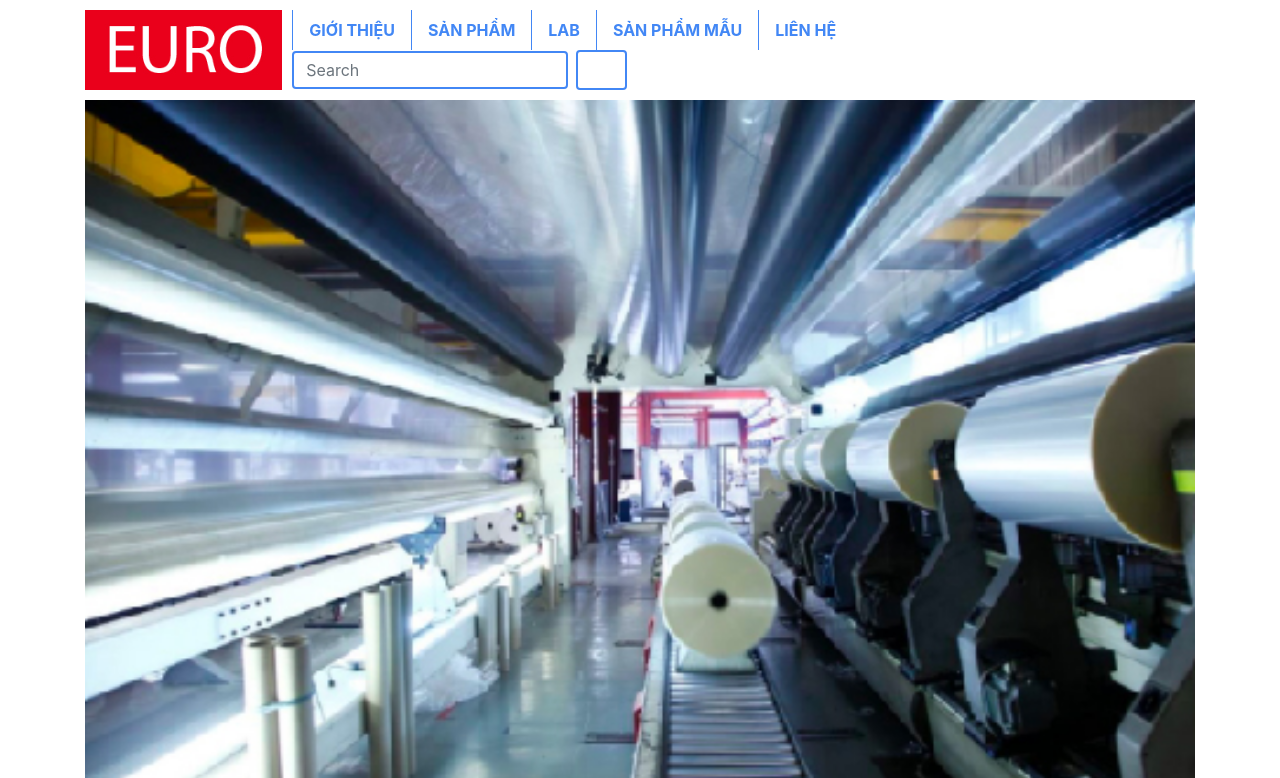
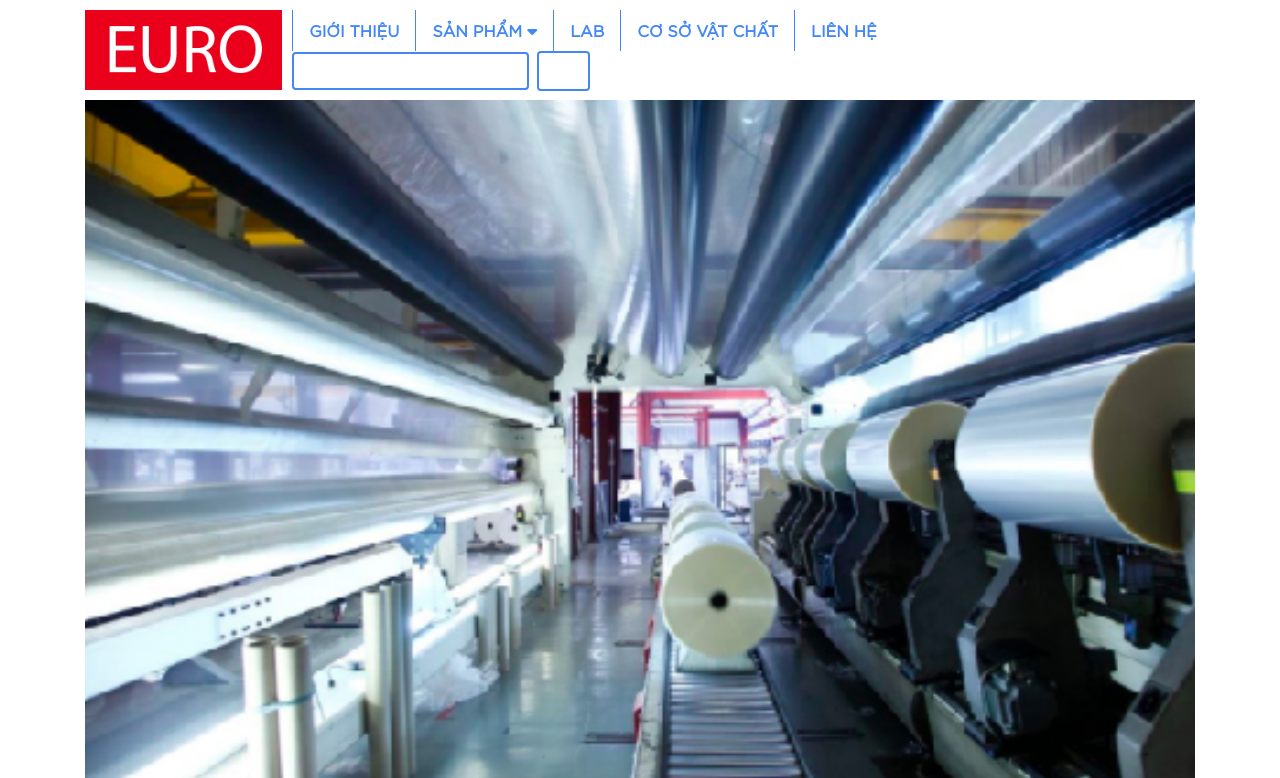
Before and after one commit to mnit016/mnit016.github.io, a PHP site: page / in a window 1280 px wide. Shown: the top 778 px of the page. Run offline with PHP 8.4, Linux system fonts and the light colour scheme; some libraries are stand-ins or nearby versions.

Commit message:
update nav

```diff
--- a/public/components/navbar.html
+++ b/public/components/navbar.html
@@ -1,27 +1,27 @@
-<nav>
+<nav class="euro-font-content-book">
     <div class="">
         <div class="container">
             <div class="col-12">
                 <img src="./ext/img/LOGO-EURO.jpg" alt="">
                 <ul class="row">
                     <li class="">
-                        <a class="nav-link" href="home.html">GIỚI THIỆU <span class="sr-only">(current)</span></a>
+                        <a class="nav-link" href="#why-euro">GIỚI THIỆU <span class="sr-only">(current)</span></a>
                     </li>
                     <li class="">
-                        <a class="nav-link" href="products.html">SẢN PHẨM</a>
+                        <a class="nav-link dropdown-icon-after" href="#products">SẢN PHẨM</a>
                     </li>
                     <li class="">
-                        <a class="nav-link" href="lab.html">LAB</a>
+                        <a class="nav-link" href="#lab">LAB</a>
                     </li>
                     <li class="">
-                        <a class="nav-link" href="demo.html">SẢN PHẨM MẪU</a>
+                        <a class="nav-link" href="#infra">CƠ SỞ VẬT CHẤT</a>
                     </li>
                     <li class="">
-                        <a class="nav-link" href="contact.html">LIÊN HỆ</a>
+                        <a class="nav-link" href="#contact">LIÊN HỆ</a>
                     </li>
                     <li class="nav-item">
                         <form class="form-inline my-2 my-lg-0">
-                            <input class="form-control mr-sm-2" type="search" placeholder="Search" aria-label="Search" />
+                            <input class="form-control mr-sm-2" type="search" aria-label="Search" />
                             <button class="btn btn-outline-success my-2 my-sm-0" type="submit">
                                 VN
                             </button>
--- a/public/contact.html
+++ b/public/contact.html
@@ -1,5 +1,4 @@
-<link rel="stylesheet" href="lib/css/bootstrap.min.css" />
-    <section>
+    <section id="contact">
         <div class="position-relative background-image" style="height: 537px; background-image: url('./images/5.1.jpg');">
             <h1 class="position-absolute font-weight-bold euro-font-content-book" style="color: white; bottom: 0; left: 10%; font-size: 10rem;">CONTACT US</h1>
         </div>
--- a/public/css/common.css
+++ b/public/css/common.css
@@ -70,6 +70,13 @@ textarea {
     background-size: cover;
 }
 
+.dropdown-icon-after::after {
+    content: "\f0d7";
+    font-family: FontAwesome;
+    font-size: 16px;
+    padding-left: 5px;
+}
+
 @font-face {
     font-family: 'svn-Gotham-Book';
     src: url(../font/content_font/SVN-Gotham\ Book.otf);
--- a/public/index.html
+++ b/public/index.html
@@ -29,7 +29,7 @@
         <div class="row">
             <div class="col-1"></div>
             <div class="col-5">
-                <div class="home-why-text">
+                <div id="why-euro" class="home-why-text">
                     <h1>
                         WHY EURO FILM
                     </h1>
--- a/public/infra.html
+++ b/public/infra.html
@@ -1,4 +1,4 @@
-    <section>
+    <section id="infra">
         <div class="position-relative background-image" style="height: 537px; background-image: url('./images/4.1.jpg');">
             <h1 class="position-absolute font-weight-bold euro-font-content-book" style="color: white; bottom: 0; left: 10%; font-size: 10rem;">CƠ SỞ VẬT CHẤT</h1>
         </div>
--- a/public/lab.html
+++ b/public/lab.html
@@ -1,4 +1,4 @@
-    <section>
+    <section id="lab">
         <div class="position-relative background-image" style="height: 537px; background-image: url('./images/3.1.jpg');">
             <h1 class="position-absolute font-weight-bold euro-font-title" style="color: white; bottom: 0; left: 10%; font-size: 10rem;">LAB</h1>
         </div>
--- a/public/products.html
+++ b/public/products.html
@@ -1,4 +1,4 @@
-<section>
+<section id="products">
     <div class="position-relative background-image" style="height: 537px; background-image: url('./images/2.1.jpg');">
         <h1 class="position-absolute font-weight-bold euro-font-content-book" style="color: white; bottom: 0; left: 10%; font-size: 10rem;">SẢN PHẨM</h1>
     </div>
```
